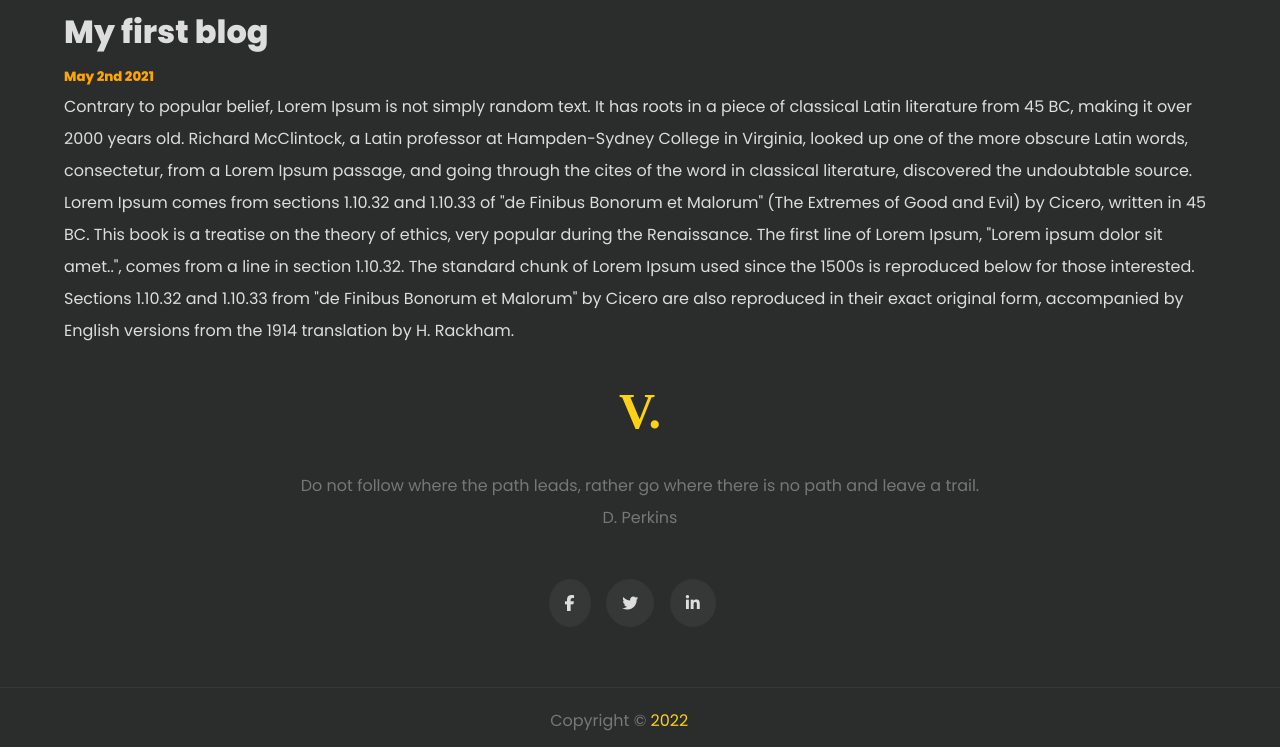
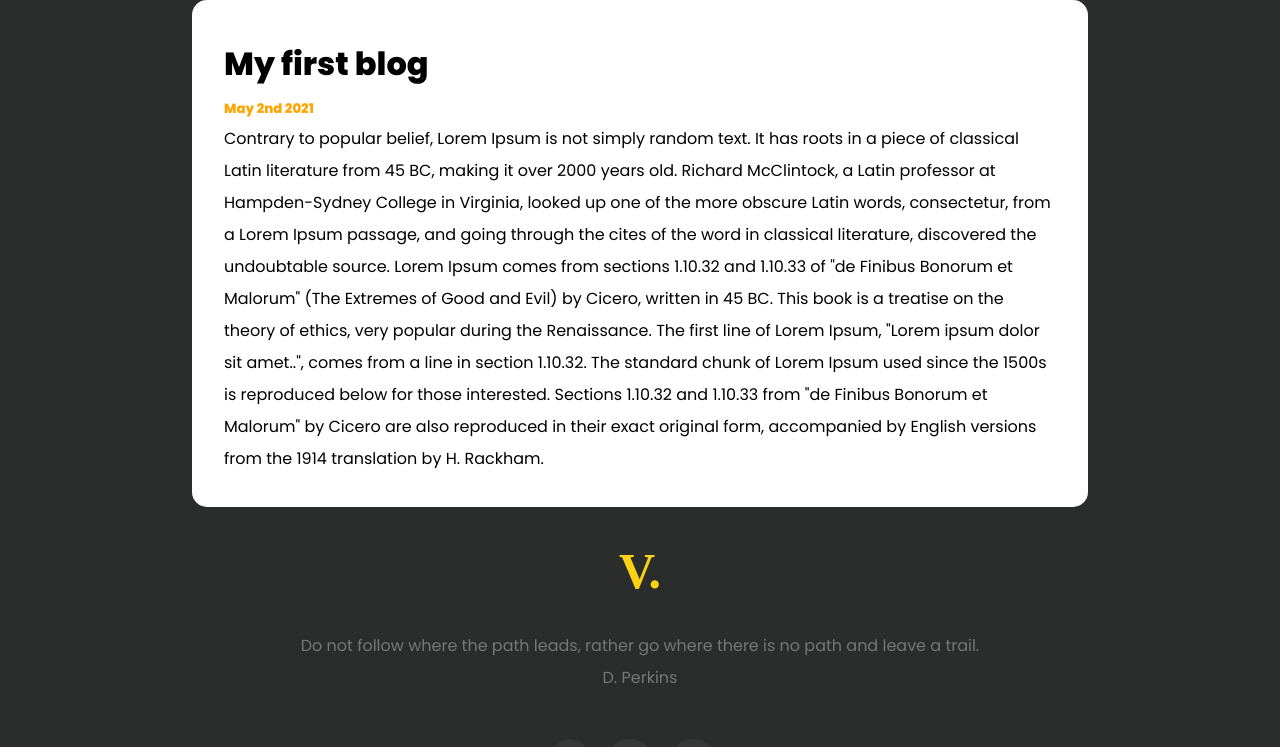
Before and after one commit to Vidito/personal_portfolio-project, a Django app: page /blog/1/ in a window 1280 px wide. Shown: the part 120-867 px from the top of the page. Run offline with Django 3.2, Linux system fonts and the light colour scheme; data comes from the database, SQL or seed files in the repository; some libraries are stand-ins or nearby versions; some web fonts are replaced.

Commit message:
Update style.css

```diff
--- a/portfolio/static/portfolio/style.css
+++ b/portfolio/static/portfolio/style.css
@@ -864,9 +864,13 @@ footer span {
   color: orange;
 }
 .blogText {
-  width: 90%;
+  width: 70%;
   margin: 0 auto;
   line-height: 2;
+  background-color: white;
+  color: black;
+  padding: 2rem;
+  border-radius: 15px;
 }
 .blogText h5 {
   color: orange;
```
